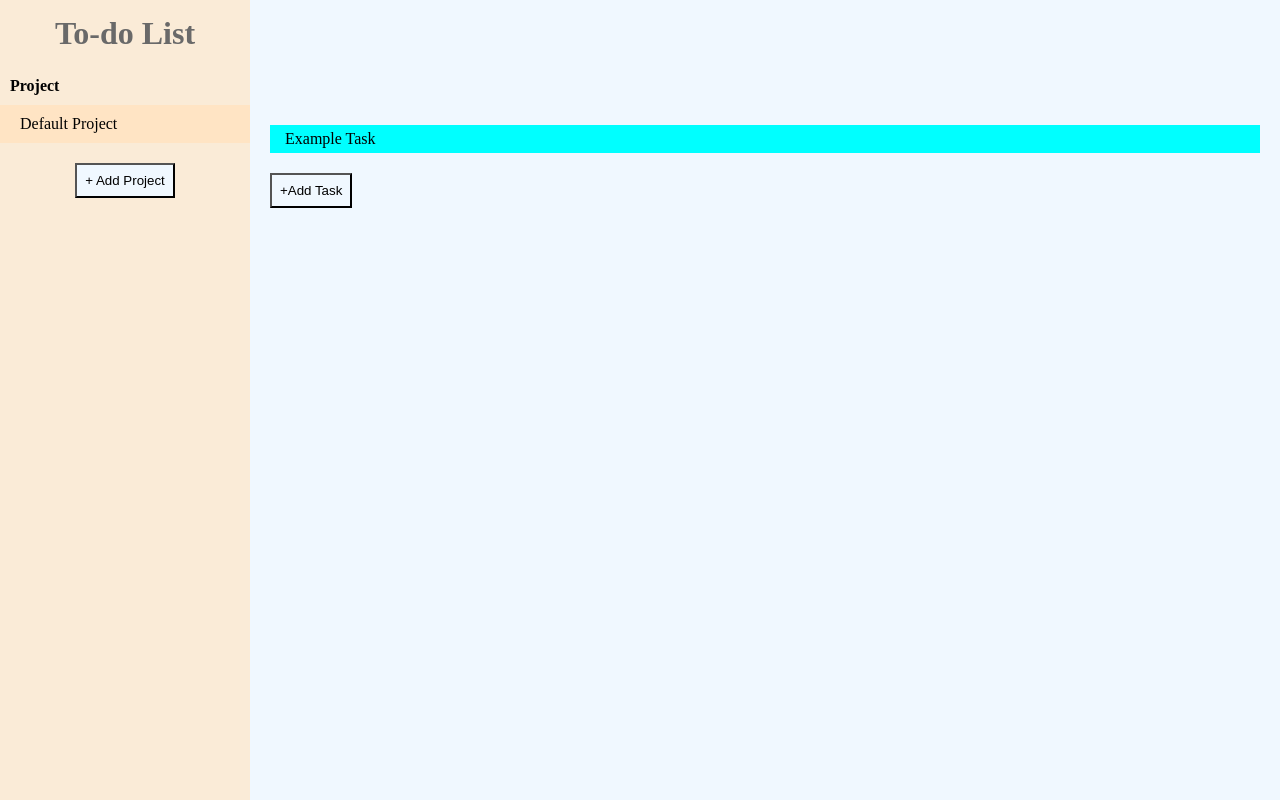
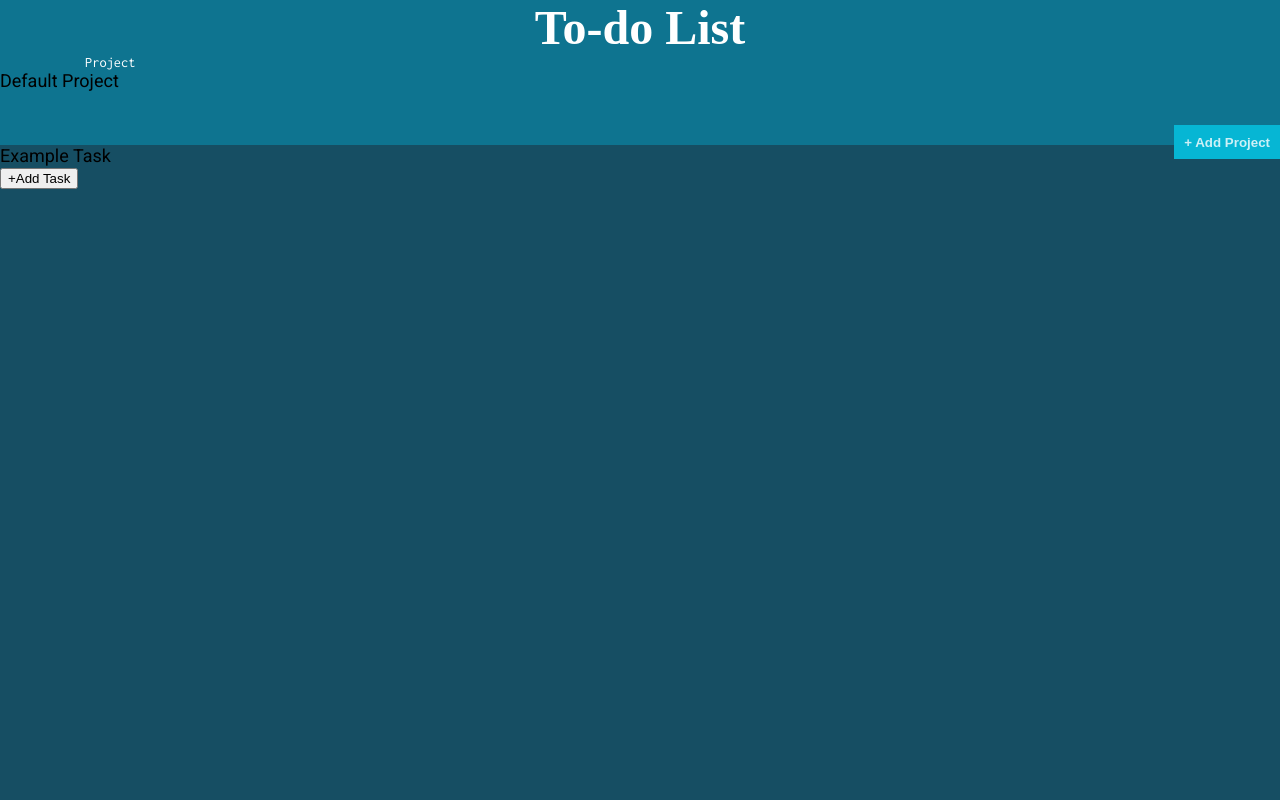
Before and after one commit to Shiielty/todo-list, a website built with webpack: page src/index.html in a window 1280 px wide. Built offline with nearby package versions, Linux system fonts and the light colour scheme; a web font is replaced by a local one.

Commit message:
feat(/src): redesign the color theme and the Header

```diff
--- a/src/style.css
+++ b/src/style.css
@@ -1,20 +1,40 @@
+@import url('https://fonts.googleapis.com/css2?family=Inconsolata:wght@300;400;700&family=Inknut+Antiqua:wght@300;400;700&family=Roboto:wght@300;400;700&display=swap');
+
+/* font-family: 'Inconsolata', monospace;
+font-family: 'Inknut Antiqua', serif;
+font-family: 'Roboto', sans-serif; */
+
+:root {
+    --black: #164E63;
+    --grey: rgba(0, 0, 0, 0.75);
+    --deepsea: #155E75;
+    --darkblue: #0E7490;
+    --blue: #06B6D4;
+    --white: #FFFFFF;
+    --white8: rgba(255, 255, 255, 0.8);
+    --white5: rgba(255, 255, 255, 0.5);
+}
+
 body {
     margin: 0;
     padding: 0;
+    background-color: var(--black);
+    font-family: 'Roboto', sans-serif;
+    font-size: 18px;
 }
 
-#content > div {
-    height: 100vh;
-    background-color: rgb(20, 20, 20);
-    display: flex;
+.wrapper {
+    background-color: var(--deepsea);
+    max-width: 550px;
+    min-height: 100vh;
+    margin: 0 auto;
 }
 
 header {
-    min-width: 250px;
     display: flex;
     flex-direction: column;
-    align-items: center;
-    background-color: antiquewhite;
+    background-color: var(--darkblue);
+    padding-bottom: 20px;
 }
 
 h1,
@@ -22,42 +42,50 @@ p {
     margin: 0;
 }
 
-h1 {
-    margin: 0;
-    padding: 15px;
-    color: rgb(105, 105, 105)
+header > h1 {
+    font-family: 'Inknut Antiqua', serif;
+    font-size: 3rem;
+    color: var(--white);
+    text-align: center;
 }
 
-.project-header {
-    align-self: start;
-    padding: 10px;
+header > p {
+    font-family: 'Inconsolata', monospace;
+    font-size: 0.9rem;
+    color: white;
+    text-align: left;
+    margin: 0 85px;
+}
+
+header > button {
+    align-self: end;
+    position: relative;
+    bottom: -34px;
+    border: none;
+    background-color: var(--blue);
+    color: var(--white8);
+    height: 34px;
+    padding: 5px 10px;
     font-weight: bold;
 }
 
-.project-wrapper {
-    background-color: bisque;
-    width: 100%;
+header > button:hover {
+    background-color: var(--black);
 }
 
-.project-wrapper > p {
-    margin: 10px 20px;
-    padding: 0;
+.project {
+    background-color: var(--blue);
+    font-family: 'Inconsolata', monospace;
 }
 
-.add-project-btn,
-.add-task-btn {
-    margin-top: 20px;
-    padding: 8px;
-    background-color: aliceblue;
+.task-header {
+    display: flex;
+    border-bottom: var(--grey);
+    font-weight: bold;
+    font-size: 0.9rem;
+    color: var(--white5);
 }
 
-main {
-    width: 100%;
-    background-color: aliceblue;
-    padding: 125px 20px;
+.task-header .active {
+    font-size: 2rem;
 }
-
-.task-wrapper {
-    background-color: aqua;
-    padding: 5px 15px;
-}
```
Also changed, not shown: src/index.js (+0 -8 lines).
